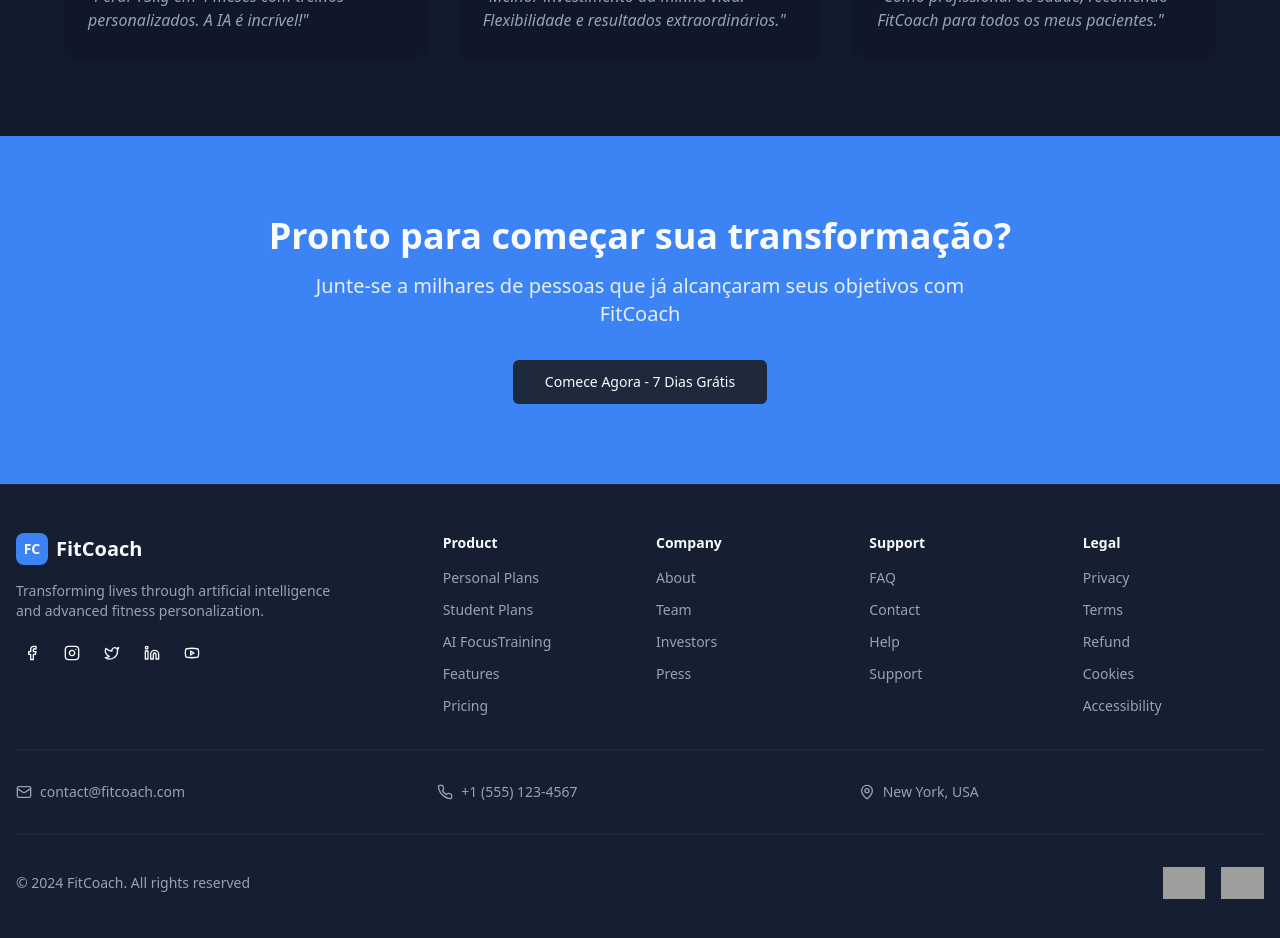
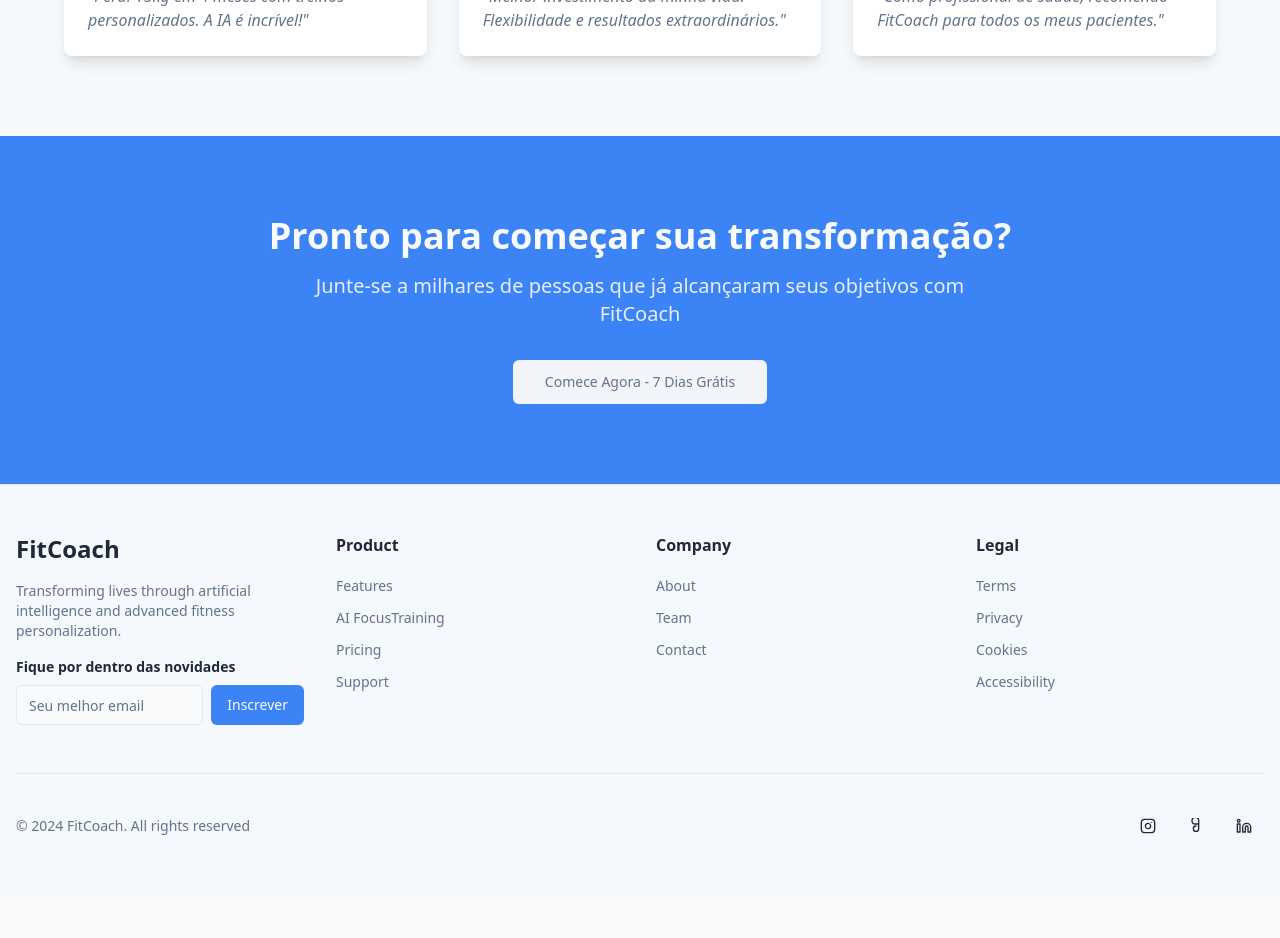
Before and after one commit to rpironato1/ftcoach-landing-page, a React (Vite) app: page / in a window 1280 px wide. Shown: the part 1680-2618 px from the top of the page. After the commit the page ends 2574 px from the top, so only its background shows below. Built offline with nearby package versions, Linux system fonts and the light colour scheme; grey boxes are pictures that could not be loaded.

Commit message:
[dyad] Atualização dos ícones de redes sociais no rodapé - wrote 6 file(s)

```diff
--- a/src/App.tsx
+++ b/src/App.tsx
@@ -1,81 +1,54 @@
-import { Toaster } from "@/components/ui/toaster";
-import { Toaster as Sonner } from "@/components/ui/sonner";
-import { TooltipProvider } from "@/components/ui/tooltip";
-import { QueryClient, QueryClientProvider } from "@tanstack/react-query";
-import { BrowserRouter, Routes, Route } from "react-router-dom";
-import { ThemeProvider } from "@/components/ThemeProvider";
+import { BrowserRouter as Router, Route, Routes } from 'react-router-dom';
 import { Header } from "@/components/Header";
-import { Footer } from "@/components/Footer";
+import Footer from "@/components/Footer";
 import { Breadcrumbs } from "@/components/Breadcrumbs";
-import Index from "./pages/Index";
-import About from "./pages/About";
-import Team from "./pages/Team";
-import Investors from "./pages/Investors";
-import Press from "./pages/Press";
-import PersonalPlans from "./pages/PersonalPlans";
-import StudentPlans from "./pages/StudentPlans";
-import AI from "./pages/AI";
-import FAQ from "./pages/FAQ";
-import Contact from "./pages/Contact";
-import Help from "./pages/Help";
-import Privacy from "./pages/Privacy";
-import Terms from "./pages/Terms";
-import Refund from "./pages/Refund";
-import Cookies from "./pages/Cookies";
-import Accessibility from "./pages/Accessibility";
-import Features from "./pages/Features";
-import Pricing from "./pages/Pricing";
-import Support from "./pages/Support";
-import NotFound from "./pages/NotFound";
+import Index from '@/pages/Index';
+import About from '@/pages/About';
+import Team from '@/pages/Team';
+import PersonalPlans from '@/pages/PersonalPlans';
+import StudentPlans from '@/pages/StudentPlans';
+import FAQ from '@/pages/FAQ';
+import Contact from '@/pages/Contact';
+import Help from '@/pages/Help';
+import Privacy from '@/pages/Privacy';
+import Terms from '@/pages/Terms';
+import Cookies from '@/pages/Cookies';
+import Accessibility from '@/pages/Accessibility';
+import AI from '@/pages/AI';
+import Features from '@/pages/Features';
+import Pricing from '@/pages/Pricing';
+import Support from '@/pages/Support';
 
-const queryClient = new QueryClient();
-
-const App = () => (
-  <QueryClientProvider client={queryClient}>
-    <ThemeProvider defaultTheme="dark" storageKey="vite-ui-theme">
-      <TooltipProvider>
-        <Toaster />
-        <Sonner />
-        <BrowserRouter
-          future={{
-            v7_startTransition: true,
-            v7_relativeSplatPath: true,
-          }}
-        >
-          <div className="min-h-screen flex flex-col">
+function App() {
+  return (
+    <Router>
+      <div className="flex flex-col min-h-screen">
         <Header />
+        <main className="flex-grow">
           <Breadcrumbs />
-            <main className="flex-1">
           <Routes>
             <Route path="/" element={<Index />} />
             <Route path="/about" element={<About />} />
             <Route path="/team" element={<Team />} />
-                <Route path="/investors" element={<Investors />} />
-                <Route path="/press" element={<Press />} />
             <Route path="/personal-plans" element={<PersonalPlans />} />
             <Route path="/student-plans" element={<StudentPlans />} />
+            <Route path="/faq" element={<FAQ />} />
+            <Route path="/contact" element={<Contact />} />
+            <Route path="/help" element={<Help />} />
+            <Route path="/privacy" element={<Privacy />} />
+            <Route path="/terms" element={<Terms />} />
+            <Route path="/cookies" element={<Cookies />} />
+            <Route path="/accessibility" element={<Accessibility />} />
             <Route path="/ai" element={<AI />} />
             <Route path="/features" element={<Features />} />
             <Route path="/pricing" element={<Pricing />} />
-                <Route path="/faq" element={<FAQ />} />
-                <Route path="/contact" element={<Contact />} />
-                <Route path="/help" element={<Help />} />
             <Route path="/support" element={<Support />} />
-                <Route path="/privacy" element={<Privacy />} />
-                <Route path="/terms" element={<Terms />} />
-                <Route path="/refund" element={<Refund />} />
-                <Route path="/cookies" element={<Cookies />} />
-                <Route path="/accessibility" element={<Accessibility />} />
-                {/* ADD ALL CUSTOM ROUTES ABOVE THE CATCH-ALL "*" ROUTE */}
-                <Route path="*" element={<NotFound />} />
           </Routes>
         </main>
         <Footer />
       </div>
-        </BrowserRouter>
-      </TooltipProvider>
-    </ThemeProvider>
-  </QueryClientProvider>
+    </Router>
   );
+}
 
 export default App;
--- a/src/components/Footer.tsx
+++ b/src/components/Footer.tsx
@@ -1,161 +1,70 @@
-"use client";
+import { useTranslation } from 'react-i18next';
+import { Link } from 'react-router-dom';
+import { Button } from '@/components/ui/button';
+import { Input } from '@/components/ui/input';
+import { Instagram, Linkedin } from 'lucide-react';
+import { TiktokIcon } from '@/components/icons/TiktokIcon';
 
-import { Link } from 'react-router-dom';
-import { useTranslation } from 'react-i18next';
-import { Button } from '@/components/ui/button';
-import { Separator } from '@/components/ui/separator';
-import {
-  Facebook,
-  Instagram,
-  Twitter,
-  Linkedin,
-  Youtube,
-  Mail,
-  Phone,
-  MapPin
-} from 'lucide-react';
-
-export const Footer = () => {
+const Footer = () => {
   const { t } = useTranslation();
 
-  const productLinks = [
-    { href: '/personal-plans', label: t('navigation.personalPlans') },
-    { href: '/student-plans', label: t('navigation.studentPlans') },
-    { href: '/ai', label: t('navigation.ai') },
-    { href: '/features', label: t('navigation.features') },
-    { href: '/pricing', label: t('navigation.pricing') },
-  ];
-
-  const companyLinks = [
-    { href: '/about', label: t('navigation.about') },
-    { href: '/team', label: t('navigation.team') },
-    { href: '/investors', label: t('navigation.investors') },
-    { href: '/press', label: t('navigation.press') },
-  ];
-
-  const supportLinks = [
-    { href: '/faq', label: t('navigation.faq') },
-    { href: '/contact', label: t('navigation.contact') },
-    { href: '/help', label: t('navigation.help') },
-    { href: '/support', label: t('navigation.support') },
-  ];
-
-  const legalLinks = [
-    { href: '/privacy', label: t('navigation.privacy') },
-    { href: '/terms', label: t('navigation.terms') },
-    { href: '/refund', label: t('navigation.refund') },
-    { href: '/cookies', label: t('navigation.cookies') },
-    { href: '/accessibility', label: t('navigation.accessibility') },
-  ];
-
-  const socialLinks = [
-    { href: 'https://facebook.com', icon: Facebook, label: 'Facebook' },
-    { href: 'https://instagram.com', icon: Instagram, label: 'Instagram' },
-    { href: 'https://twitter.com', icon: Twitter, label: 'Twitter' },
-    { href: 'https://linkedin.com', icon: Linkedin, label: 'LinkedIn' },
-    { href: 'https://youtube.com', icon: Youtube, label: 'YouTube' },
-  ];
+  const footerLinks = {
+    product: ['features', 'ai', 'pricing', 'support'],
+    company: ['about', 'team', 'contact'],
+    legal: ['terms', 'privacy', 'cookies', 'accessibility'],
+  };
 
   return (
-    <footer className="bg-muted/50 border-t">
+    <footer className="bg-muted/40 border-t">
       <div className="container mx-auto px-4 py-12">
-        {/* Main Footer Content */}
-        <div className="grid grid-cols-1 md:grid-cols-2 lg:grid-cols-6 gap-8">
-          {/* Brand Section */}
-          <div className="lg:col-span-2 space-y-4">
-            <div className="flex items-center space-x-2">
-              <div className="w-8 h-8 bg-primary rounded-lg flex items-center justify-center">
-                <span className="text-primary-foreground font-bold text-sm">FC</span>
-              </div>
-              <span className="font-bold text-xl">FitCoach</span>
-            </div>
-            <p className="text-sm text-muted-foreground max-w-xs">
+        <div className="grid grid-cols-1 md:grid-cols-2 lg:grid-cols-4 gap-8">
+          {/* About Section */}
+          <div className="space-y-4 md:col-span-2 lg:col-span-1">
+            <h3 className="text-2xl font-bold">FitCoach</h3>
+            <p className="text-muted-foreground text-sm max-w-xs">
               {t('footer.description')}
             </p>
-            <div className="flex space-x-2">
-              {socialLinks.map((social) => (
-                <Button
-                  key={social.href}
-                  variant="ghost"
-                  size="icon"
-                  asChild
-                  className="h-8 w-8"
-                >
-                  <a
-                    href={social.href}
-                    target="_blank"
-                    rel="noopener noreferrer"
-                    aria-label={social.label}
-                  >
-                    <social.icon className="h-4 w-4" />
-                  </a>
-                </Button>
-              ))}
+            <div className="space-y-2">
+              <p className="font-semibold text-sm">Fique por dentro das novidades</p>
+              <div className="flex w-full max-w-sm items-center space-x-2">
+                <Input type="email" placeholder="Seu melhor email" />
+                <Button type="submit">Inscrever</Button>
+              </div>
             </div>
           </div>
 
-          {/* Product Links */}
-          <div className="space-y-3">
-            <h3 className="font-semibold text-sm">{t('footer.product')}</h3>
+          {/* Links Sections */}
+          <div>
+            <h4 className="font-semibold mb-4">{t('footer.product')}</h4>
             <ul className="space-y-2">
-              {productLinks.map((link) => (
-                <li key={link.href}>
-                  <Link
-                    to={link.href}
-                    className="text-sm text-muted-foreground hover:text-primary transition-colors"
-                  >
-                    {link.label}
+              {footerLinks.product.map((key) => (
+                <li key={key}>
+                  <Link to={`/${key}`} className="text-sm text-muted-foreground hover:text-primary transition-colors">
+                    {t(`navigation.${key}`)}
                   </Link>
                 </li>
               ))}
             </ul>
           </div>
-
-          {/* Company Links */}
-          <div className="space-y-3">
-            <h3 className="font-semibold text-sm">{t('footer.company')}</h3>
+          <div>
+            <h4 className="font-semibold mb-4">{t('footer.company')}</h4>
             <ul className="space-y-2">
-              {companyLinks.map((link) => (
-                <li key={link.href}>
-                  <Link
-                    to={link.href}
-                    className="text-sm text-muted-foreground hover:text-primary transition-colors"
-                  >
-                    {link.label}
+              {footerLinks.company.map((key) => (
+                <li key={key}>
+                  <Link to={`/${key}`} className="text-sm text-muted-foreground hover:text-primary transition-colors">
+                    {t(`navigation.${key}`)}
                   </Link>
                 </li>
               ))}
             </ul>
           </div>
-
-          {/* Support Links */}
-          <div className="space-y-3">
-            <h3 className="font-semibold text-sm">{t('footer.support')}</h3>
+          <div>
+            <h4 className="font-semibold mb-4">{t('footer.legal')}</h4>
             <ul className="space-y-2">
-              {supportLinks.map((link) => (
-                <li key={link.href}>
-                  <Link
-                    to={link.href}
-                    className="text-sm text-muted-foreground hover:text-primary transition-colors"
-                  >
-                    {link.label}
-                  </Link>
-                </li>
-              ))}
-            </ul>
-          </div>
-
-          {/* Legal Links */}
-          <div className="space-y-3">
-            <h3 className="font-semibold text-sm">{t('footer.legal')}</h3>
-            <ul className="space-y-2">
-              {legalLinks.map((link) => (
-                <li key={link.href}>
-                  <Link
-                    to={link.href}
-                    className="text-sm text-muted-foreground hover:text-primary transition-colors"
-                  >
-                    {link.label}
+              {footerLinks.legal.map((key) => (
+                <li key={key}>
+                  <Link to={`/${key}`} className="text-sm text-muted-foreground hover:text-primary transition-colors">
+                    {t(`navigation.${key}`)}
                   </Link>
                 </li>
               ))}
@@ -163,45 +72,34 @@ export const Footer = () => {
           </div>
         </div>
 
-        <Separator className="my-8" />
-
-        {/* Contact Info */}
-        <div className="grid grid-cols-1 md:grid-cols-3 gap-4 mb-8">
-          <div className="flex items-center space-x-2 text-sm text-muted-foreground">
-            <Mail className="h-4 w-4" />
-            <span>{t('footer.contact.email')}</span>
-          </div>
-          <div className="flex items-center space-x-2 text-sm text-muted-foreground">
-            <Phone className="h-4 w-4" />
-            <span>{t('footer.contact.phone')}</span>
-          </div>
-          <div className="flex items-center space-x-2 text-sm text-muted-foreground">
-            <MapPin className="h-4 w-4" />
-            <span>{t('footer.contact.address')}</span>
-          </div>
-        </div>
-
-        <Separator className="mb-8" />
-
-        {/* Bottom Bar */}
-        <div className="flex flex-col md:flex-row justify-between items-center space-y-4 md:space-y-0">
-          <p className="text-sm text-muted-foreground">
-            © 2024 FitCoach. {t('footer.rights')}
-          </p>
-          <div className="flex items-center space-x-4">
-            <img
-              src="/placeholder.svg"
-              alt="SSL Secure"
-              className="h-8 w-auto"
-            />
-            <img
-              src="/placeholder.svg"
-              alt="PCI Compliance"
-              className="h-8 w-auto"
-            />
+        <div className="mt-12 border-t pt-8">
+          {/* Bottom Bar */}
+          <div className="flex flex-col md:flex-row justify-between items-center space-y-4 md:space-y-0">
+            <p className="text-sm text-muted-foreground">
+              © 2024 FitCoach. {t('footer.rights')}
+            </p>
+            <div className="flex items-center space-x-2">
+              <Button variant="ghost" size="icon" asChild>
+                <a href="https://instagram.com" target="_blank" rel="noopener noreferrer" aria-label="Instagram">
+                  <Instagram className="h-5 w-5" />
+                </a>
+              </Button>
+              <Button variant="ghost" size="icon" asChild>
+                <a href="https://tiktok.com" target="_blank" rel="noopener noreferrer" aria-label="TikTok">
+                  <TiktokIcon className="h-5 w-5" />
+                </a>
+              </Button>
+              <Button variant="ghost" size="icon" asChild>
+                <a href="https://linkedin.com" target="_blank" rel="noopener noreferrer" aria-label="LinkedIn">
+                  <Linkedin className="h-5 w-5" />
+                </a>
+              </Button>
+            </div>
           </div>
         </div>
       </div>
     </footer>
   );
 };
+
+export default Footer;
--- /dev/null
+++ b/src/components/icons/TiktokIcon.tsx
@@ -0,0 +1,18 @@
+import React from 'react';
+
+export const TiktokIcon = (props: React.SVGProps<SVGSVGElement>) => (
+  <svg
+    xmlns="http://www.w3.org/2000/svg"
+    width="24"
+    height="24"
+    viewBox="0 0 24 24"
+    fill="none"
+    stroke="currentColor"
+    strokeWidth="2"
+    strokeLinecap="round"
+    strokeLinejoin="round"
+    {...props}
+  >
+    <path d="M12 12a4 4 0 1 0 4 4V4a5 5 0 1 0-5 5h4" />
+  </svg>
+);
```
Lines whose indentation alone changed are shown as unchanged.
